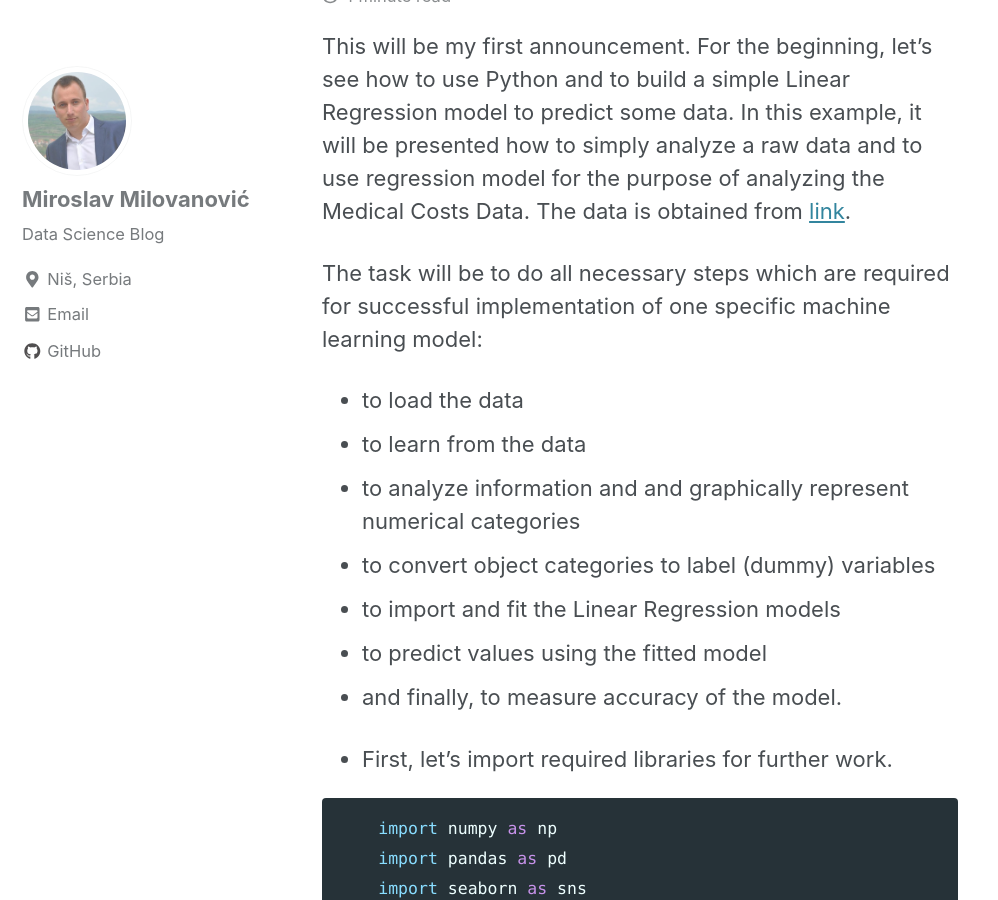
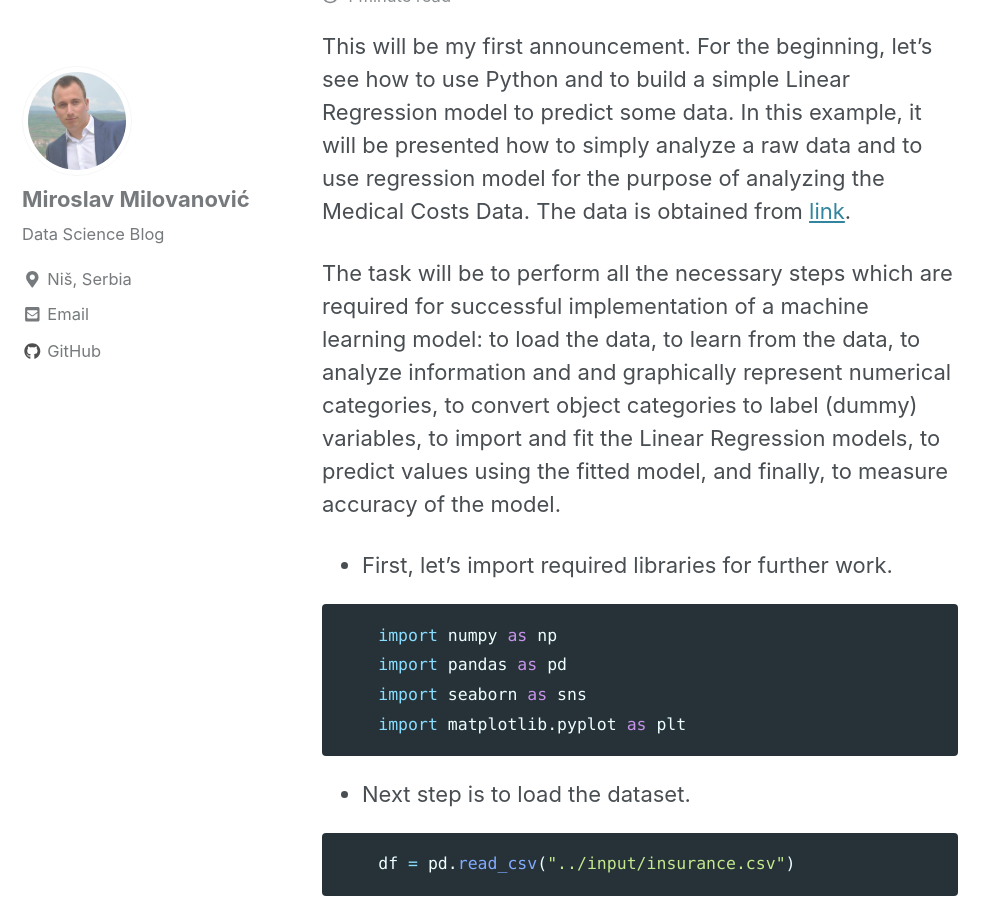
Before and after one commit to mmilovanovic87/mmilovanovic87.github.io, a Jekyll site: the page built from _posts/2018-12-23-LinearRegression.md, in a window 1280 px wide and 900 px high, scrolled down 205 px. Shown: the whole window, without its empty margins (0-998 px from the left). Built offline with Jekyll 4.4.1, drawn with Linux system fonts in a browser that asks for light colours; cached includes are drawn as plain includes; nearby versions of some CDN libraries.

Commit message:
Linear Regression 1.81

```diff
--- a/_posts/2018-12-23-LinearRegression.md
+++ b/_posts/2018-12-23-LinearRegression.md
@@ -8,14 +8,7 @@ mathjax: "true"
 ---
 This will be my first announcement. For the beginning, let's see how to use Python and to build a simple Linear Regression model to predict some data. In this example, it will be presented how to simply analyze a raw data and to use regression model for the purpose of analyzing the Medical Costs Data. The data is obtained from [link](https://www.kaggle.com/mirichoi0218/insurance).
 
-The task will be to do all necessary steps which are required for successful implementation of one  specific machine learning model:
-- to load the data
-- to learn from the data
-- to analyze information and and graphically represent numerical categories
-- to convert object categories to label (dummy) variables
-- to import and fit the Linear Regression models
-- to predict values using the fitted model
-- and finally, to measure accuracy of the model.
+The task will be to perform all the necessary steps which are required for successful implementation of a machine learning model: to load the data, to learn from the data, to analyze information and and graphically represent numerical categories, to convert object categories to label (dummy) variables, to import and fit the Linear Regression models, to predict values using the fitted model, and finally, to measure accuracy of the model.
 
 * First, let's import required libraries for further work.
 
```
